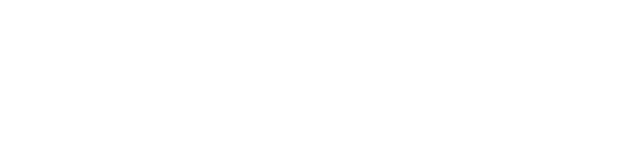
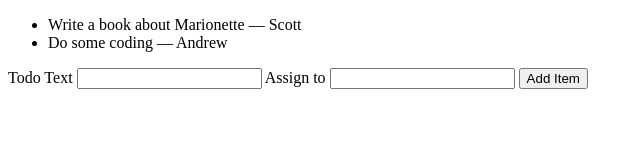
Before and after one commit to Dmitry2703/Marionette-TodoApp, a website: page dist/index.html in a window 1280 px wide. Shown: the whole page, without its empty margins (0-643 px from the left). Drawn offline with Linux system fonts and the light colour scheme; the site is published under a folder, as on GitHub Pages, so addresses that start at the root find nothing.

Commit message:
Fix for GitHub Pages

```diff
--- a/dist/index.html
+++ b/dist/index.html
@@ -6,5 +6,5 @@
 </head>
 <body>
   <div id="app"></div>
-<script type="text/javascript" src="/dist/app.js"></script></body>
+<script type="text/javascript" src="app.js"></script></body>
 </html>
```
